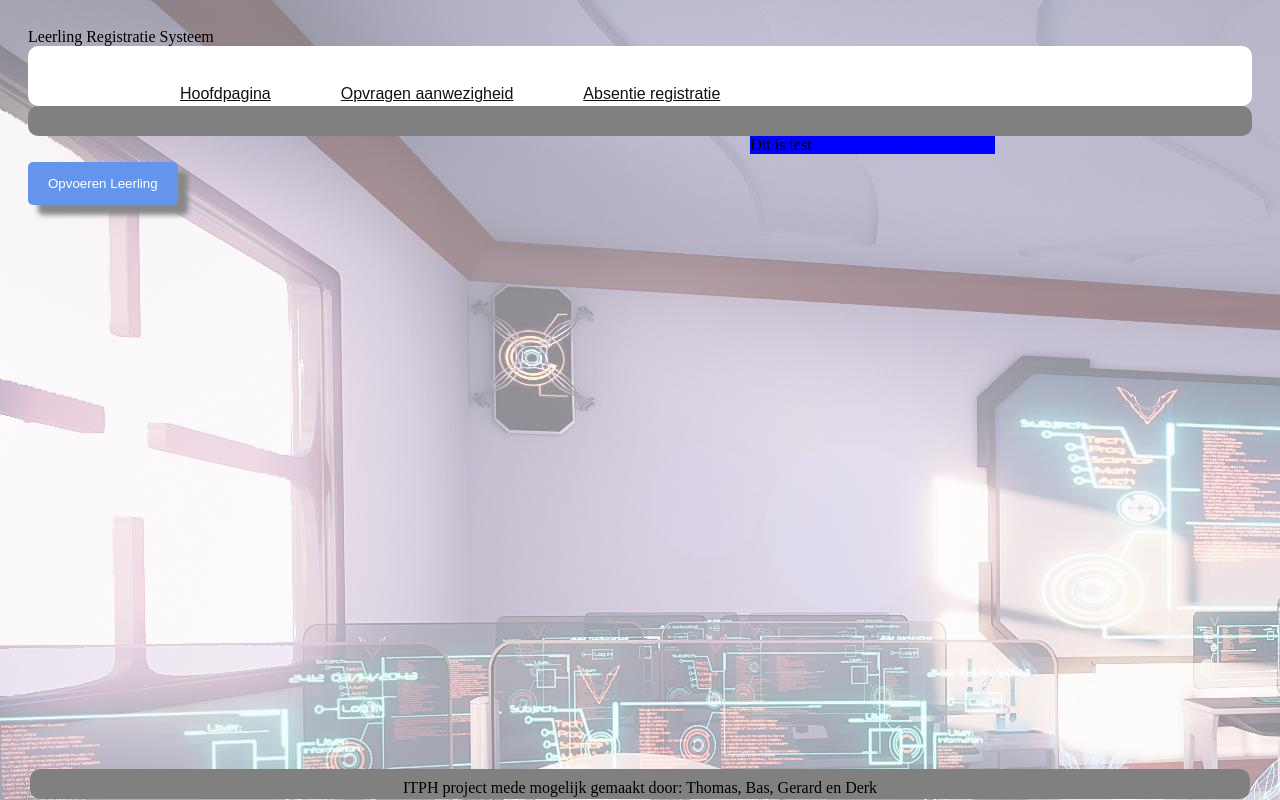
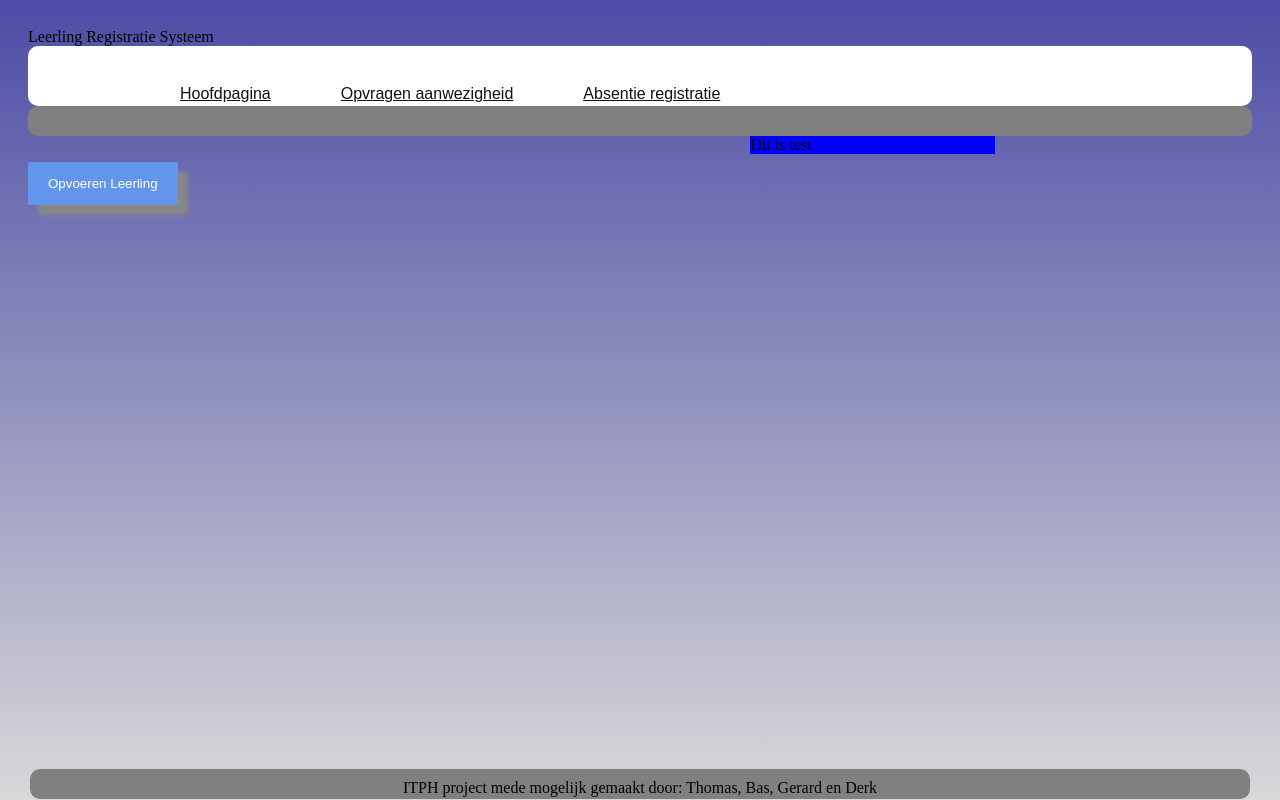
Before and after one commit to ThomasJones69/lrs, a PHP site: page /HTMLPage1.php in a window 1280 px wide. Run offline with PHP 8.4, Linux system fonts and the light colour scheme; data comes from the database, SQL or seed files in the repository; some libraries are stand-ins or nearby versions.

Commit message:
Kleine aanpassingen layout

```diff
--- a/opmaaklrs.css
+++ b/opmaaklrs.css
@@ -1,7 +1,7 @@
 .leerling
 {
     display:inline-block;
-### uitgesterd door gerard 14 jan 2018   height: 80%;
+/*    //uitgesterd door gerard 14 jan 2018   height: 80%;   */
 
 }
 
@@ -47,7 +47,7 @@ footer{
     float: left;
     border: none;
     cursor: pointer;
-    border-radius: 5px;
+    border-radius: 2px;
     background-color: cornflowerblue;
     color: white;
     padding: 14px 20px;
@@ -84,7 +84,7 @@ button:hover {
 body {
 
     padding: 20px;
-    background-image:url('scificlass.jpg');
+    background: linear-gradient(rgba(0,0,128,0.7), rgba(128,128,128,0.3));
 
 }
 
@@ -133,7 +133,7 @@ header nav ul li a{
     height: 20%;
     width: 20%;
     margin: 5px;
-    border-radius: 10px;
+    border-radius: 3px;
     border: 2px solid red;
 
 }
@@ -155,7 +155,7 @@ width: 80%;
 
 img{
     border: 1px solid red;
-    border-radius: 10px;
+    border-radius: 3px;
     width: 130px;
     margin: 5px;
     object-fit: contain
```
Lines whose indentation alone changed are shown as unchanged.
